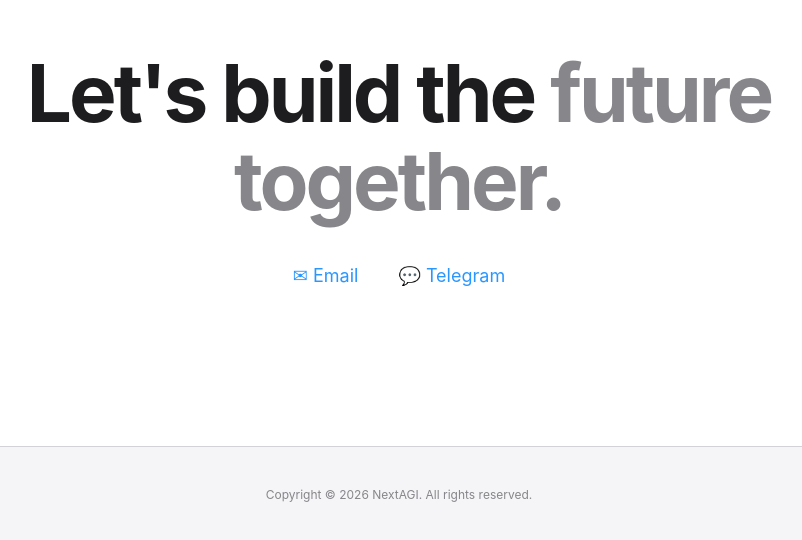
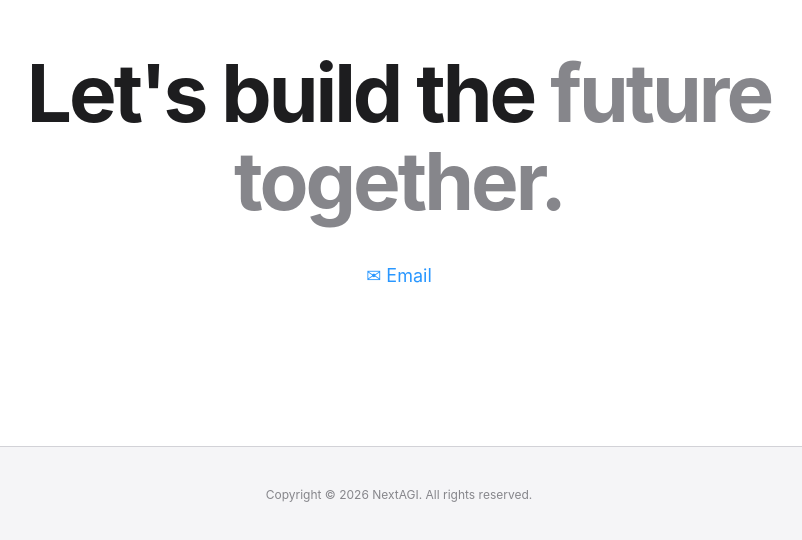
Before and after one commit to Stan8inary/nextagi-site, a plain HTML site: page index.html in a window 1280 px wide. Shown: the part 3136-3676 px from the top of the page, without its empty margins (241-1043 px from the left). Drawn offline with Linux system fonts and the light colour scheme.

Commit message:
Remove Telegram link from contact section

```diff
--- a/index.html
+++ b/index.html
@@ -415,7 +415,6 @@
         <h2>Let's build the <span>future together.</span></h2>
         <div class="contact-links fade-in">
             <a href="mailto:Azureaws2@gmail.com" class="contact-link">✉ Email</a>
-            <a href="#" class="contact-link">💬 Telegram</a>
         </div>
     </section>
 
```
